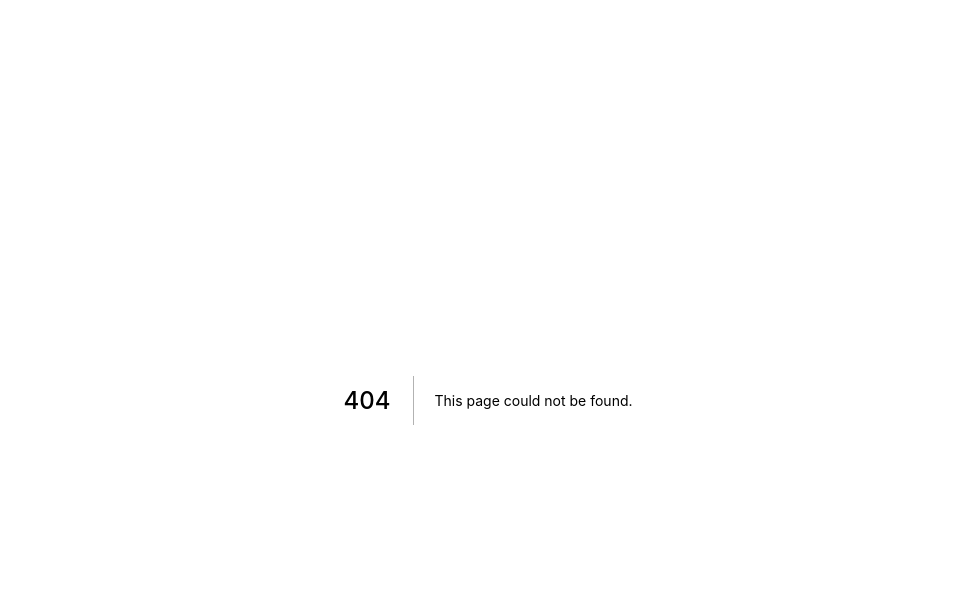
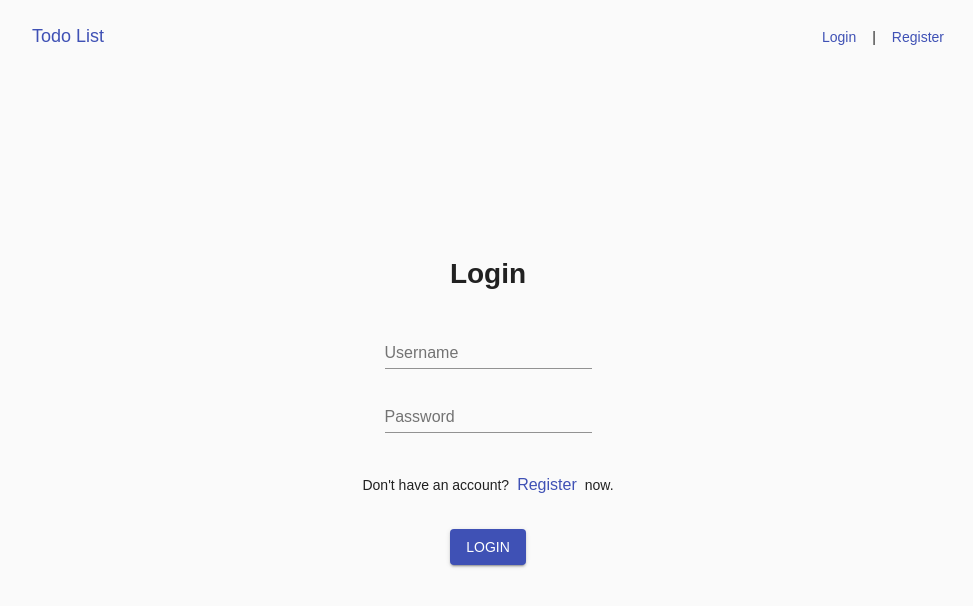
Before and after one commit to Ryan-Willpower/todo-list, a Next.js app in the folder frontend/: page /login in a window 1280 px wide. Before the commit this address had no page. Shown: the top 606 px of the page, without its empty margins (152-1125 px from the left). Built offline with nearby package versions, Linux system fonts and the light colour scheme; a web font is replaced by a local one.

Commit message:
feat: add login page

```diff
--- /dev/null
+++ b/frontend/pages/login.tsx
@@ -0,0 +1,39 @@
+import { Layout } from "../components/layout"
+
+import { Box, Button } from "@material-ui/core"
+import { Input } from "../components/input"
+import { CustomLink } from "../components/link"
+
+function LoginPage() {
+  return (
+    <Layout>
+      <Box
+        height="100%"
+        display="flex"
+        justifyContent="center"
+        alignItems="center"
+        width={1}
+      >
+        <form noValidate autoComplete="off">
+          <Box display="flex" flexDirection="column" alignItems="center">
+            <h1>Login</h1>
+            <Input label="Username" />
+            <Input label="Password" />
+            <Box display="flex" alignItems="center" my={4}>
+              Don't have an account?
+              <CustomLink href="/register" mx={1}>
+                Register
+              </CustomLink>
+              now.
+            </Box>
+            <Button variant="contained" color="primary">
+              Login
+            </Button>
+          </Box>
+        </form>
+      </Box>
+    </Layout>
+  )
+}
+
+export default LoginPage
```
